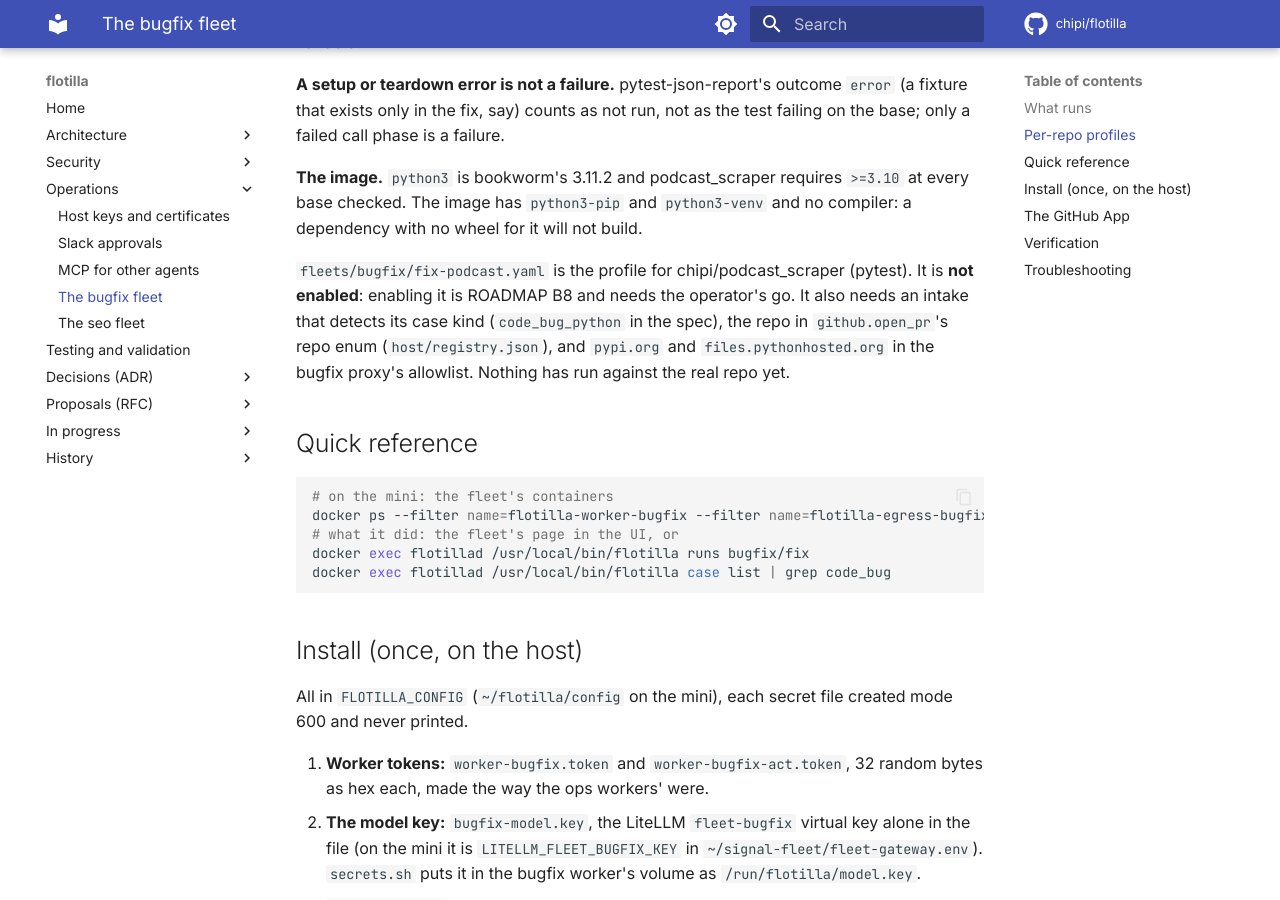
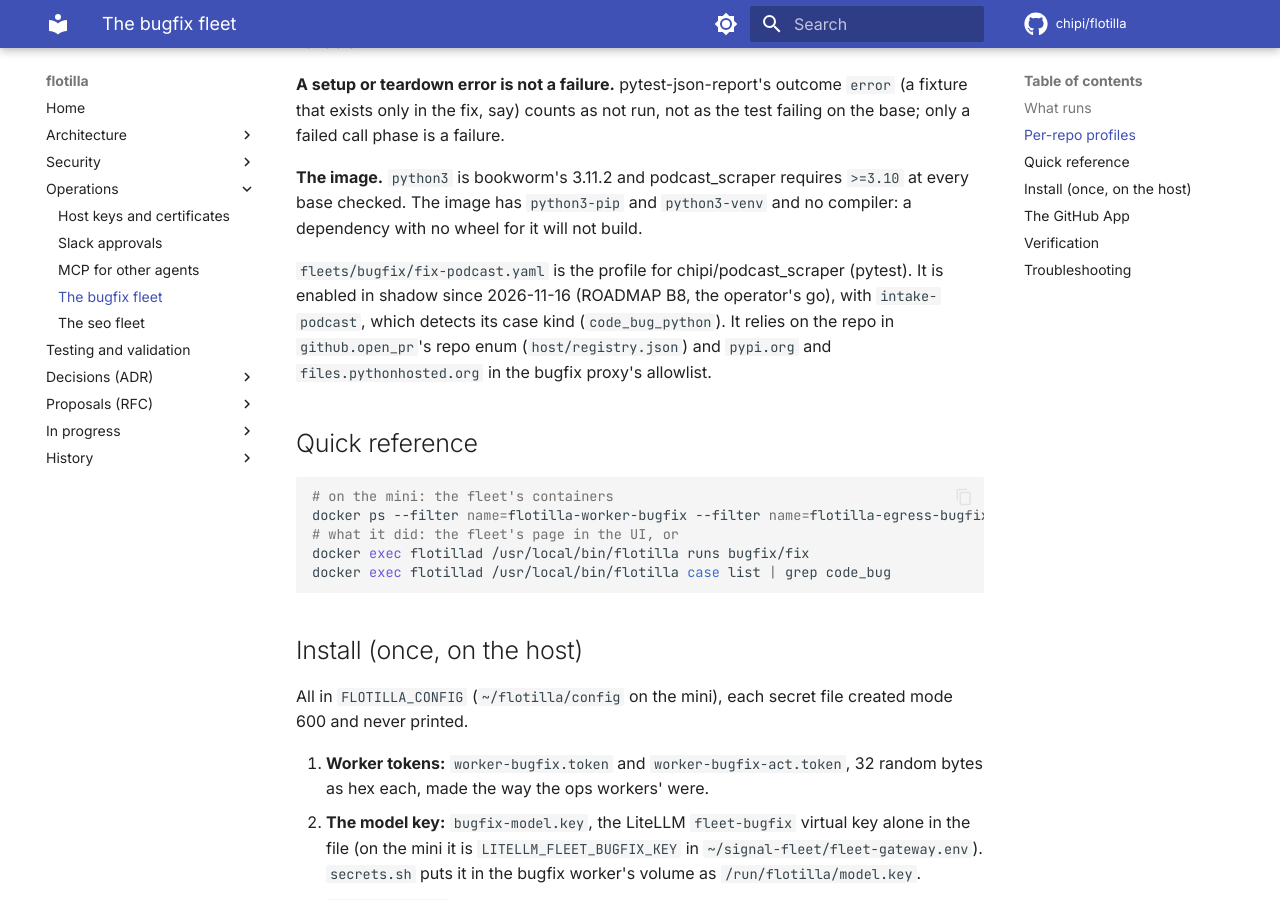
Before and after one commit to chipi/flotilla, an MkDocs documentation site: the page built from docs/operations/bugfix.md, in a window 1280 px wide and 900 px high, scrolled down 2978 px. Built offline with MkDocs 1.6.1 and Material for MkDocs 9.7.7, drawn with Linux system fonts in a browser that asks for light colours; comment, search, counter and statistics services are not loaded.

Commit message:
B8: fix-podcast and intake-podcast enabled, in shadow (operator's go 2026-11-16)
intake-podcast reports podcast_scraper's open bug issues hourly as code_bug_python detections;
fix-podcast takes each case on the X3 worker (shadow: plans are recorded, nothing is acted on; a PR
opens only on an approved plan). The texts and docs/operations/bugfix.md say so instead of "not
enabled".

Co-Authored-By: Claude Opus 5.5 <noreply@anthropic.com>
Claude-Session: https://claude.ai/code/session_01DJqN6sxKNTCgKDsvQvKKZd

```diff
--- a/docs/operations/bugfix.md
+++ b/docs/operations/bugfix.md
@@ -97,11 +97,10 @@ call phase is a failure.
 checked. The image has `python3-pip` and `python3-venv` and no compiler: a dependency with no wheel
 for it will not build.
 
-`fleets/bugfix/fix-podcast.yaml` is the profile for chipi/podcast_scraper (pytest). It is **not
-enabled**: enabling it is ROADMAP B8 and needs the operator's go. It also needs an intake that
-detects its case kind (`code_bug_python` in the spec), the repo in `github.open_pr`'s repo enum
-(`host/registry.json`), and `pypi.org` and `files.pythonhosted.org` in the bugfix proxy's allowlist.
-Nothing has run against the real repo yet.
+`fleets/bugfix/fix-podcast.yaml` is the profile for chipi/podcast_scraper (pytest). It is
+enabled in shadow since 2026-11-16 (ROADMAP B8, the operator's go), with `intake-podcast`, which
+detects its case kind (`code_bug_python`). It relies on the repo in `github.open_pr`'s repo enum
+(`host/registry.json`) and `pypi.org` and `files.pythonhosted.org` in the bugfix proxy's allowlist.
 
 ## Quick reference
 
```
Also changed, not shown: 2 other files.
